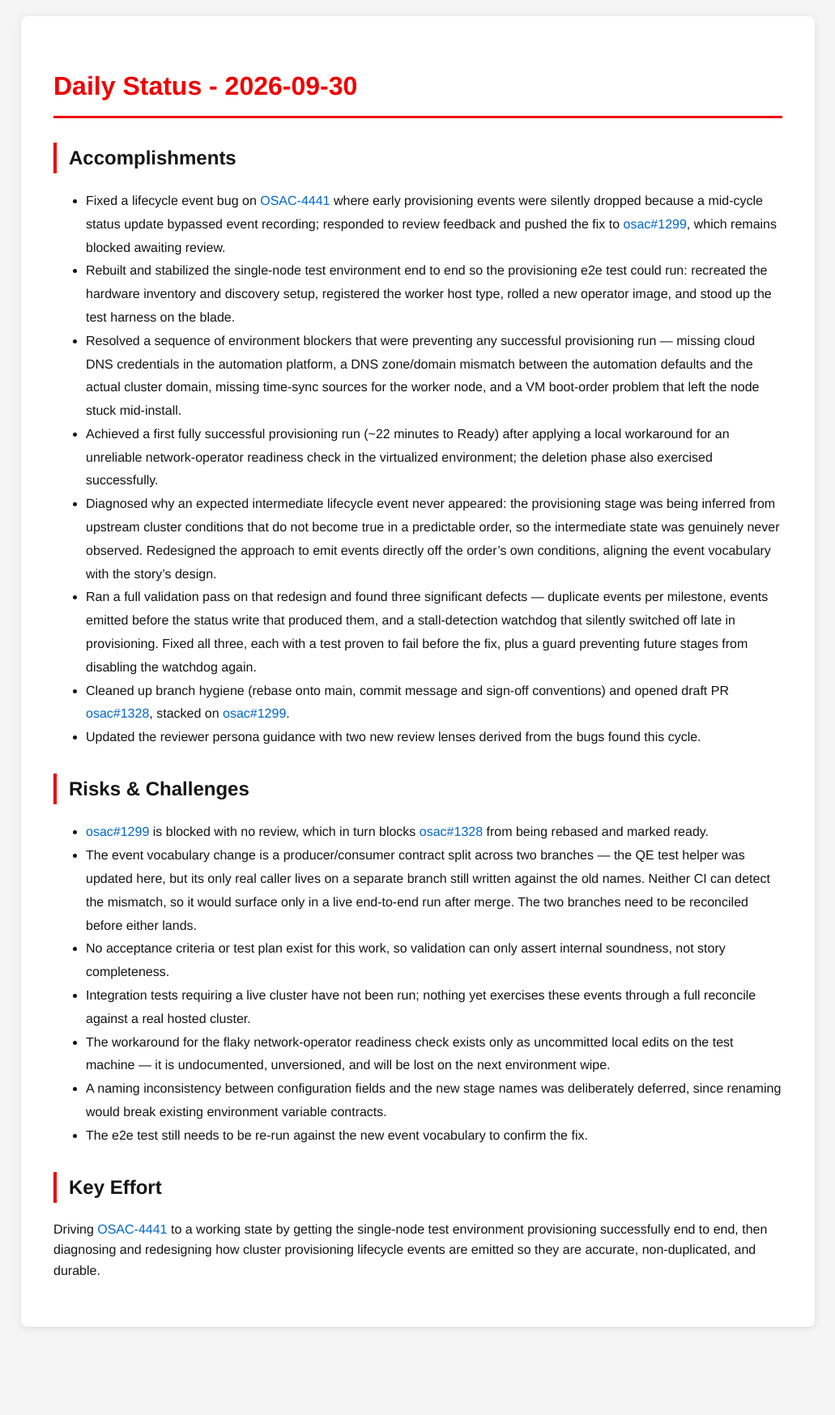
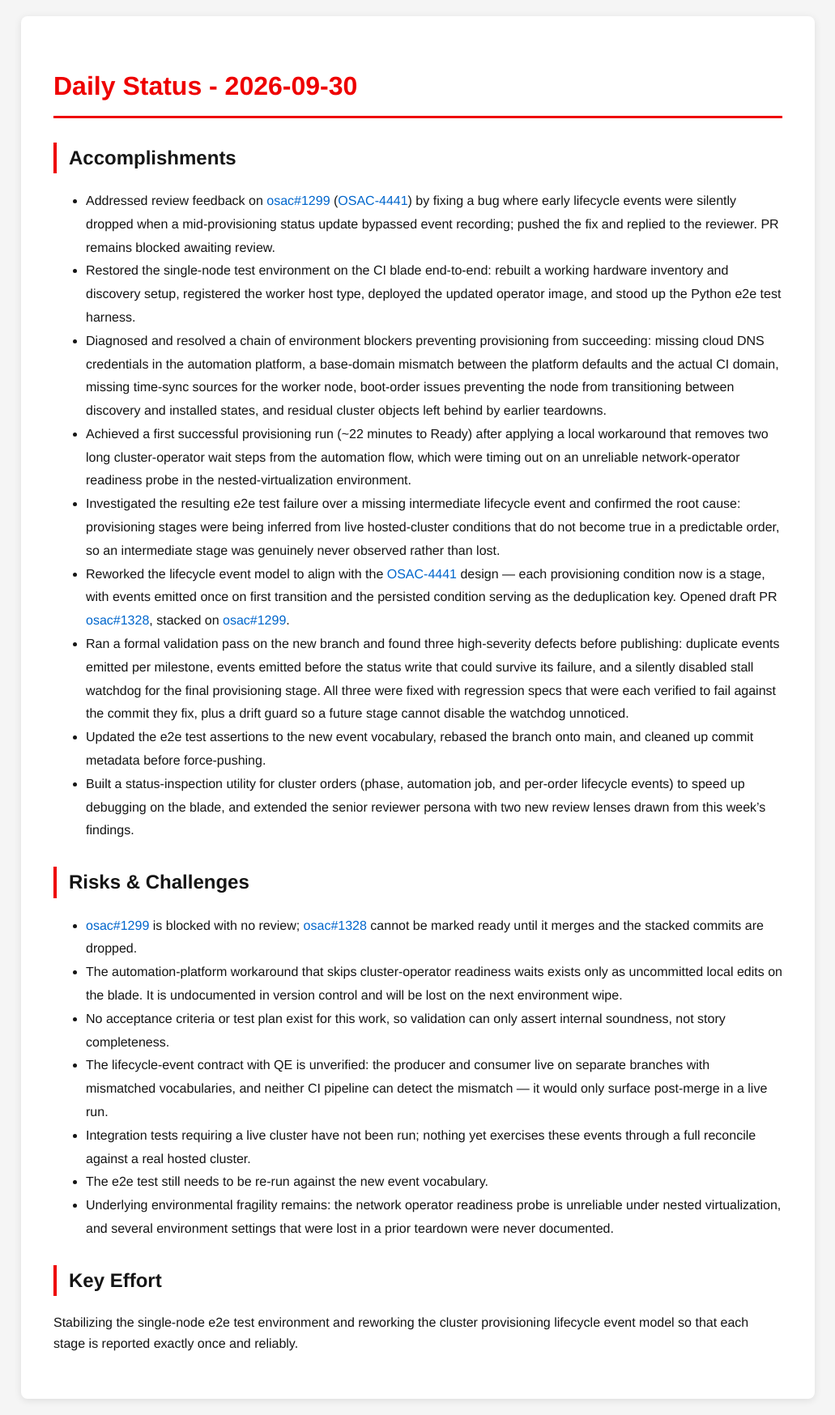
Before and after one commit to tzvatot/daily-status, a Jekyll site: the page built from 2026-09-30.md, in a window 1280 px wide. Shown: the whole page at 81% size, without its empty margins (124-1155 px from the left). Built offline with Jekyll 4.4.1, drawn with Linux system fonts in a browser that asks for light colours; before the commit the page ends 1658 px from its top, so only the background shows below that.

Commit message:
Daily status update - 2026-09-30

```diff
--- a/2026-09-30.md
+++ b/2026-09-30.md
@@ -8,25 +8,26 @@ date: 2026-09-30
 
 ## Accomplishments
 
-- Fixed a lifecycle event bug on [OSAC-4441](https://redhat.atlassian.net/browse/OSAC-4441) where early provisioning events were silently dropped because a mid-cycle status update bypassed event recording; responded to review feedback and pushed the fix to [osac#1299](https://github.com/osac-project/osac/pull/1299), which remains blocked awaiting review.
-- Rebuilt and stabilized the single-node test environment end to end so the provisioning e2e test could run: recreated the hardware inventory and discovery setup, registered the worker host type, rolled a new operator image, and stood up the test harness on the blade.
-- Resolved a sequence of environment blockers that were preventing any successful provisioning run — missing cloud DNS credentials in the automation platform, a DNS zone/domain mismatch between the automation defaults and the actual cluster domain, missing time-sync sources for the worker node, and a VM boot-order problem that left the node stuck mid-install.
-- Achieved a first fully successful provisioning run (~22 minutes to Ready) after applying a local workaround for an unreliable network-operator readiness check in the virtualized environment; the deletion phase also exercised successfully.
-- Diagnosed why an expected intermediate lifecycle event never appeared: the provisioning stage was being inferred from upstream cluster conditions that do not become true in a predictable order, so the intermediate state was genuinely never observed. Redesigned the approach to emit events directly off the order's own conditions, aligning the event vocabulary with the story's design.
-- Ran a full validation pass on that redesign and found three significant defects — duplicate events per milestone, events emitted before the status write that produced them, and a stall-detection watchdog that silently switched off late in provisioning. Fixed all three, each with a test proven to fail before the fix, plus a guard preventing future stages from disabling the watchdog again.
-- Cleaned up branch hygiene (rebase onto main, commit message and sign-off conventions) and opened draft PR [osac#1328](https://github.com/osac-project/osac/pull/1328), stacked on [osac#1299](https://github.com/osac-project/osac/pull/1299).
-- Updated the reviewer persona guidance with two new review lenses derived from the bugs found this cycle.
+- Addressed review feedback on [osac#1299](https://github.com/osac-project/osac/pull/1299) ([OSAC-4441](https://redhat.atlassian.net/browse/OSAC-4441)) by fixing a bug where early lifecycle events were silently dropped when a mid-provisioning status update bypassed event recording; pushed the fix and replied to the reviewer. PR remains blocked awaiting review.
+- Restored the single-node test environment on the CI blade end-to-end: rebuilt a working hardware inventory and discovery setup, registered the worker host type, deployed the updated operator image, and stood up the Python e2e test harness.
+- Diagnosed and resolved a chain of environment blockers preventing provisioning from succeeding: missing cloud DNS credentials in the automation platform, a base-domain mismatch between the platform defaults and the actual CI domain, missing time-sync sources for the worker node, boot-order issues preventing the node from transitioning between discovery and installed states, and residual cluster objects left behind by earlier teardowns.
+- Achieved a first successful provisioning run (~22 minutes to Ready) after applying a local workaround that removes two long cluster-operator wait steps from the automation flow, which were timing out on an unreliable network-operator readiness probe in the nested-virtualization environment.
+- Investigated the resulting e2e test failure over a missing intermediate lifecycle event and confirmed the root cause: provisioning stages were being inferred from live hosted-cluster conditions that do not become true in a predictable order, so an intermediate stage was genuinely never observed rather than lost.
+- Reworked the lifecycle event model to align with the [OSAC-4441](https://redhat.atlassian.net/browse/OSAC-4441) design — each provisioning condition now is a stage, with events emitted once on first transition and the persisted condition serving as the deduplication key. Opened draft PR [osac#1328](https://github.com/osac-project/osac/pull/1328), stacked on [osac#1299](https://github.com/osac-project/osac/pull/1299).
+- Ran a formal validation pass on the new branch and found three high-severity defects before publishing: duplicate events emitted per milestone, events emitted before the status write that could survive its failure, and a silently disabled stall watchdog for the final provisioning stage. All three were fixed with regression specs that were each verified to fail against the commit they fix, plus a drift guard so a future stage cannot disable the watchdog unnoticed.
+- Updated the e2e test assertions to the new event vocabulary, rebased the branch onto main, and cleaned up commit metadata before force-pushing.
+- Built a status-inspection utility for cluster orders (phase, automation job, and per-order lifecycle events) to speed up debugging on the blade, and extended the senior reviewer persona with two new review lenses drawn from this week's findings.
 
 ## Risks & Challenges
 
-- [osac#1299](https://github.com/osac-project/osac/pull/1299) is blocked with no review, which in turn blocks [osac#1328](https://github.com/osac-project/osac/pull/1328) from being rebased and marked ready.
-- The event vocabulary change is a producer/consumer contract split across two branches — the QE test helper was updated here, but its only real caller lives on a separate branch still written against the old names. Neither CI can detect the mismatch, so it would surface only in a live end-to-end run after merge. The two branches need to be reconciled before either lands.
+- [osac#1299](https://github.com/osac-project/osac/pull/1299) is blocked with no review; [osac#1328](https://github.com/osac-project/osac/pull/1328) cannot be marked ready until it merges and the stacked commits are dropped.
+- The automation-platform workaround that skips cluster-operator readiness waits exists only as uncommitted local edits on the blade. It is undocumented in version control and will be lost on the next environment wipe.
 - No acceptance criteria or test plan exist for this work, so validation can only assert internal soundness, not story completeness.
+- The lifecycle-event contract with QE is unverified: the producer and consumer live on separate branches with mismatched vocabularies, and neither CI pipeline can detect the mismatch — it would only surface post-merge in a live run.
 - Integration tests requiring a live cluster have not been run; nothing yet exercises these events through a full reconcile against a real hosted cluster.
-- The workaround for the flaky network-operator readiness check exists only as uncommitted local edits on the test machine — it is undocumented, unversioned, and will be lost on the next environment wipe.
-- A naming inconsistency between configuration fields and the new stage names was deliberately deferred, since renaming would break existing environment variable contracts.
-- The e2e test still needs to be re-run against the new event vocabulary to confirm the fix.
+- The e2e test still needs to be re-run against the new event vocabulary.
+- Underlying environmental fragility remains: the network operator readiness probe is unreliable under nested virtualization, and several environment settings that were lost in a prior teardown were never documented.
 
 ## Key Effort
 
-Driving [OSAC-4441](https://redhat.atlassian.net/browse/OSAC-4441) to a working state by getting the single-node test environment provisioning successfully end to end, then diagnosing and redesigning how cluster provisioning lifecycle events are emitted so they are accurate, non-duplicated, and durable.
+Stabilizing the single-node e2e test environment and reworking the cluster provisioning lifecycle event model so that each stage is reported exactly once and reliably.
```
